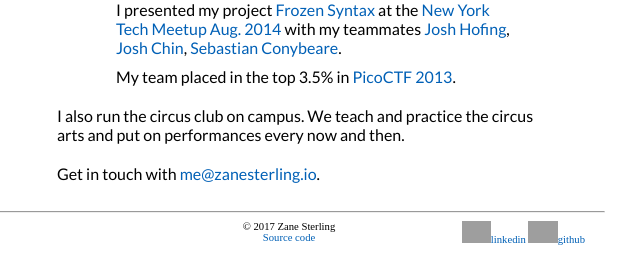
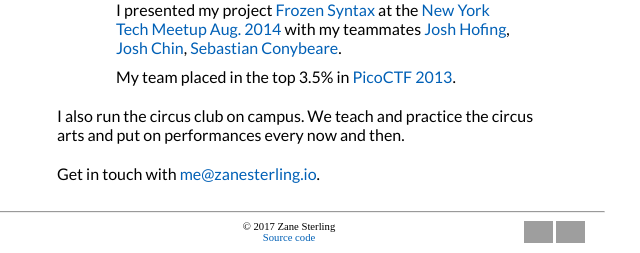
Before and after one commit to Shriken/zanesterling-io, a Django app: page / in a window 1280 px wide. Shown: the part 1051-1304 px from the top of the page, without its empty margins (351-991 px from the left). Run offline with Django 3.2, Linux system fonts and the light colour scheme; parts of the project's set-up code (start-up, migrations or seed data) failed here and were passed over; grey boxes are pictures that could not be loaded.

Commit message:
Fix alt text

```diff
--- a/info_page/templates/info_page/base.html
+++ b/info_page/templates/info_page/base.html
@@ -40,11 +40,11 @@
 
       <div class="social-links">
         <a target="_blank" href="https://www.linkedin.com/in/zane-sterling-aa82a555">
-          <img src="https://image.flaticon.com/icons/svg/34/34405.svg">linkedin</img>
+          <img src="https://image.flaticon.com/icons/svg/34/34405.svg" alt="linkedin" />
         </a>
 
         <a target="_blank" href="https://github.com/Shriken">
-          <img src="https://image.flaticon.com/icons/svg/25/25231.svg">github</img>
+          <img src="https://image.flaticon.com/icons/svg/25/25231.svg" alt="github" />
         </a>
       </div>
     </div>
```
